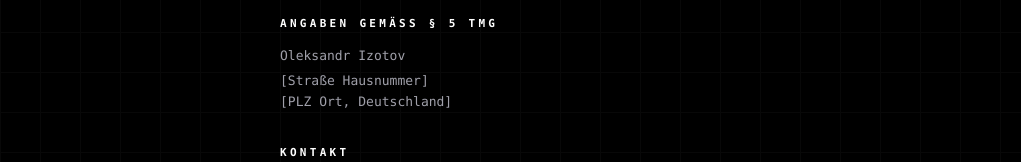
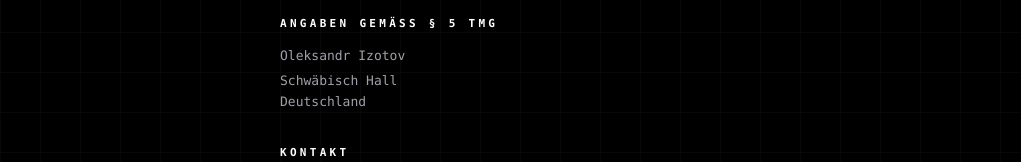
Before and after one commit to oleksandr-izotov/portfolio_2.0, a React (Vite) app: page /impressum in a window 1280 px wide. Shown: the part 248-410 px from the top of the page, without its empty margins (0-1021 px from the left). Built offline with nearby package versions, Linux system fonts and the light colour scheme.

Commit message:
content: correct the city in the imprint

```diff
--- a/src/components/ImpressumPage.tsx
+++ b/src/components/ImpressumPage.tsx
@@ -46,8 +46,8 @@ export const ImpressumPage = () => {
               Angaben gemäß § 5 TMG
             </h2>
             <p className="mb-1">Oleksandr Izotov</p>
-            <p>[Straße Hausnummer]</p>
-            <p>[PLZ Ort, Deutschland]</p>
+            <p>Schwäbisch Hall</p>
+            <p>Deutschland</p>
           </section>
 
           <section>
```
